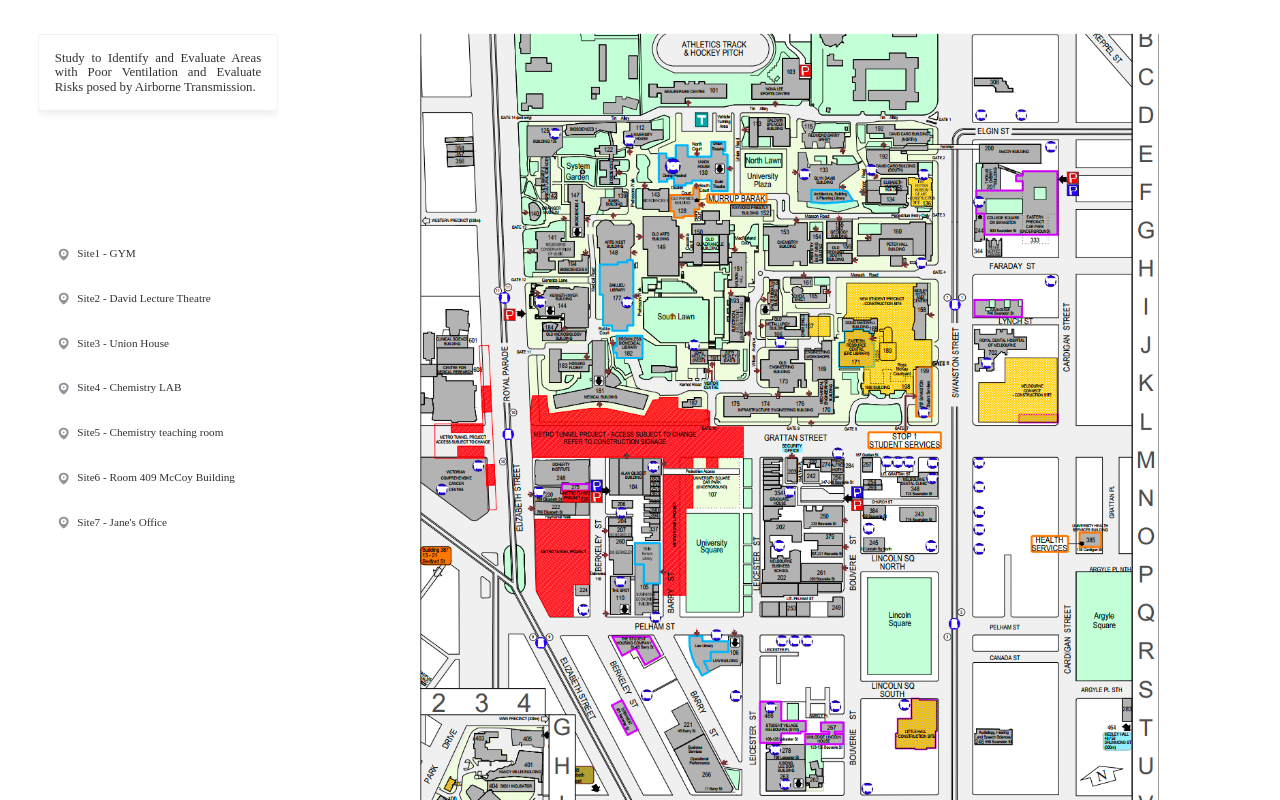
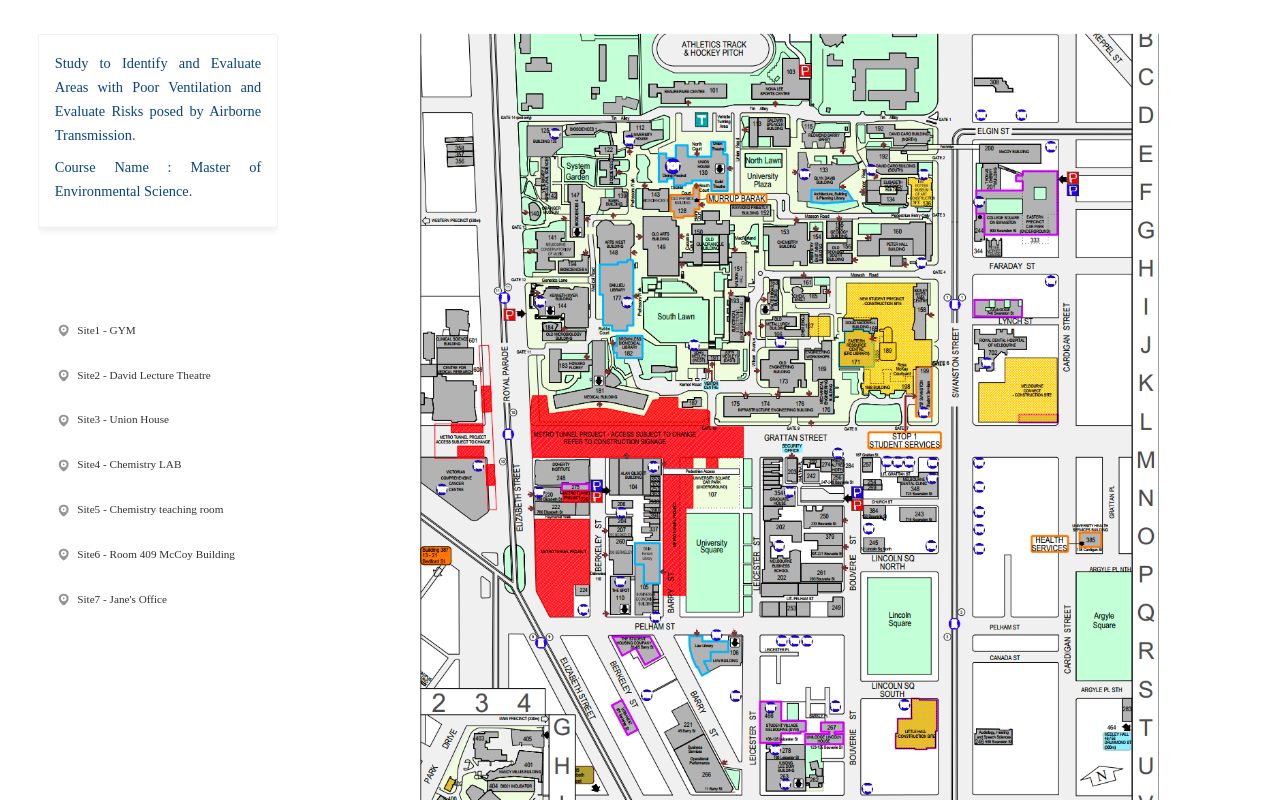
Before and after one commit to lqq-code/co2-Model, a Nuxt app: page / in a window 1280 px wide. Shown: the top 800 px of the page. Built offline with nearby package versions, Linux system fonts and the light colour scheme.

Commit message:
样式修改

```diff
--- a/pages/index.vue
+++ b/pages/index.vue
@@ -5,6 +5,9 @@
         <el-card class="box-card">
           <div class="text">
            Study to Identify and Evaluate Areas with Poor Ventilation and Evaluate Risks posed by Airborne Transmission.
+          </div>
+          <div class="text">
+           Course Name : Master of Environmental Science.
           </div>
         </el-card>
         <el-menu class="aside-menu">
@@ -587,14 +590,19 @@ a {
 }
 .text{
   text-align: justify;
+  font-size: 18px;
+  line-height: 30px;
+  color:#074382;
+  margin-bottom: 10px;
 }
+
 .aside-item{
   width: 340px;
   transform: scale(0.8);
 }
 .aside-menu{
   width: 340px;
-  margin-top: 150px;
+  margin-top: 100px;
 }
 .main-item{
   padding: 0;
```
